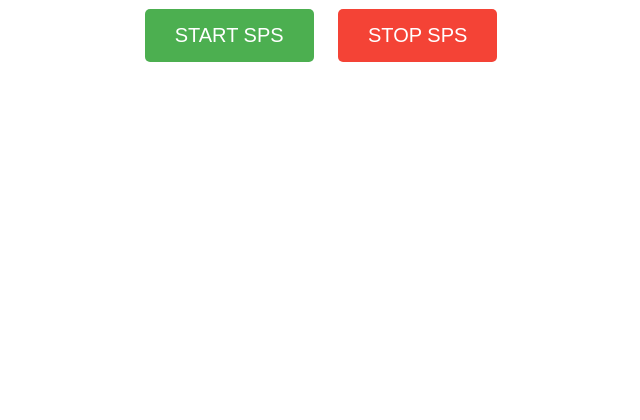
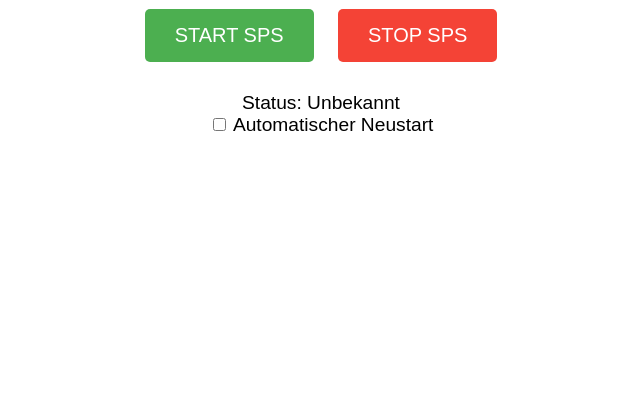
Before and after one commit to KARIM-Technologies/owipex-sps, a Flask app: page / in a window 1280 px wide. Shown: the part 326-746 px from the top of the page, without its empty margins (319-959 px from the left). Run offline with Flask 3, Linux system fonts and the light colour scheme.

Commit message:
added restart function after breakdown

```diff
--- a/flask_app/app.py
+++ b/flask_app/app.py
@@ -7,6 +7,13 @@ process = None
 @app.route('/')
 def index():
     return render_template('index.html')
+
+@app.route('/status_program')
+def status_program():
+    global process
+    if process and process.poll() is None:
+        return jsonify({'status': 'running'})
+    return jsonify({'status': 'stopped'})
 
 @app.route('/start_program', methods=['POST'])
 def start_program():
--- a/flask_app/templates/index.html
+++ b/flask_app/templates/index.html
@@ -36,6 +36,10 @@
             background-color: #f44336; /* Rot */
             color: white;
         }
+        .status {
+            margin: 20px;
+            font-size: 1.2em;
+        }
     </style>
 </head>
 <body>
@@ -47,6 +51,14 @@
     </div>
     <button id="startButton">START SPS</button>
     <button id="stopButton">STOP SPS</button>
+
+    <div class="status">
+        <div id="status">Status: Unbekannt</div>
+        <label>
+            <input type="checkbox" id="autoRestart" onclick="toggleAutoRestart()">
+            Automatischer Neustart
+        </label>
+    </div>
 
     <script>
         $("#startButton").click(function() {
@@ -60,6 +72,21 @@
                 alert(data);
             });
         });
+
+        function updateStatus() {
+            $.get("/status_program", function(data) {
+                $('#status').text('Status: ' + data.status);
+            });
+        }
+
+        function toggleAutoRestart() {
+            $.get("/toggle_auto_restart", function(data) {
+                alert('Automatischer Neustart: ' + (data.auto_restart ? 'Aktiviert' : 'Deaktiviert'));
+            });
+        }
+
+        setInterval(updateStatus, 5000); // Aktualisiert den Status alle 5 Sekunden
+
     </script>
 </body>
 </html>
```
